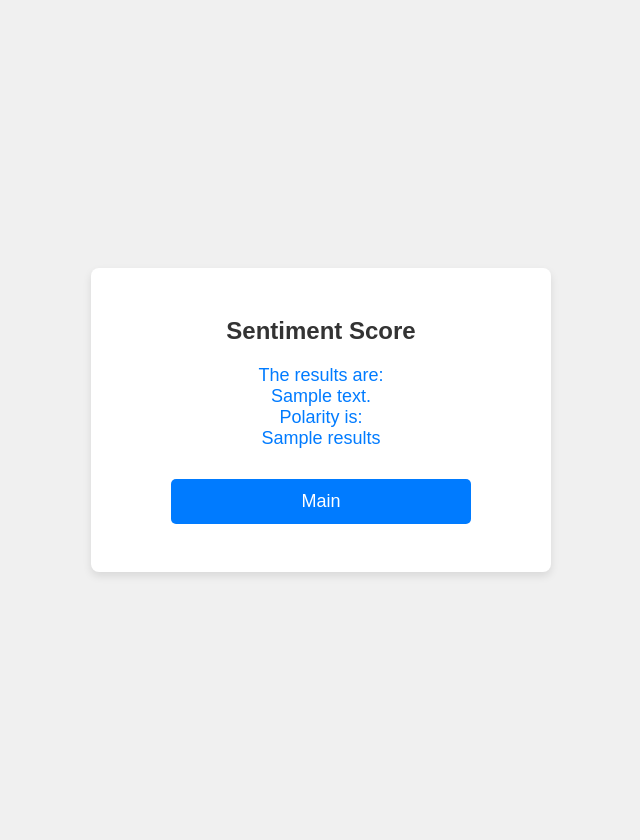
After one commit to KSMaster115/AN6001, a Flask app: template templates/SA_results.html in a window 1280 px wide. The commit adds this page. Shown: the whole page, without its empty margins (319-959 px from the left). Run offline with Flask 3, Linux system fonts and the light colour scheme; the template is opened without the code that fills it: most values are stand-ins (such as "Sample title", 1, 10 or a date in 2020).

Commit message:
Added Separate SA results page

```diff
--- a/app.py
+++ b/app.py
@@ -18,6 +18,11 @@ def main():
 @app.route("/sentimentanalysis", methods = ["GET", "POST"])
 def sentimentanalysis():
     satext = request.form.get("analysetext")
+    return(render_template('sentimentanalysis.html'))
+
+@app.route("/SA_results", methods = ["GET", "POST"])
+def SA_results():
+    satext = request.form.get("analysetext")
     if satext:
         results = textblob.TextBlob(satext).sentiment.polarity
 
@@ -28,10 +33,9 @@ def sentimentanalysis():
         else:
             textresult = "Negative"
 
-        return(render_template('sentimentanalysis.html', results = results, textresult = textresult))
+        return(render_template('SA_results.html', results = results, textresult = textresult))
     else:
         return(render_template('sentimentanalysis.html'))
 
-
 if __name__ == "__main__":
     app.run()
--- /dev/null
+++ b/templates/SA_results.html
@@ -0,0 +1,26 @@
+<head>
+
+    <meta name = "viewport" content = "width=device-width, initial-scale = 1.0">
+    <link rel = "stylesheet" href ="{{url_for('static', filename='styles.css')}}">
+
+</head>
+
+<body>
+
+    <div class = "container">
+        <h2>Sentiment Score</h2>
+
+        <p>
+            The results are:<br>
+            {{textresult}}<br>
+            Polarity is:<br>
+            {{results}}
+        </p>
+
+        <form action = "/main" method = "post">
+            <p><input type = "submit" value = "Main"</p>
+        </form>
+
+    </div>
+
+</body>
```
Also changed, not shown: templates/sentimentanalysis.html (+1 -11 lines).
